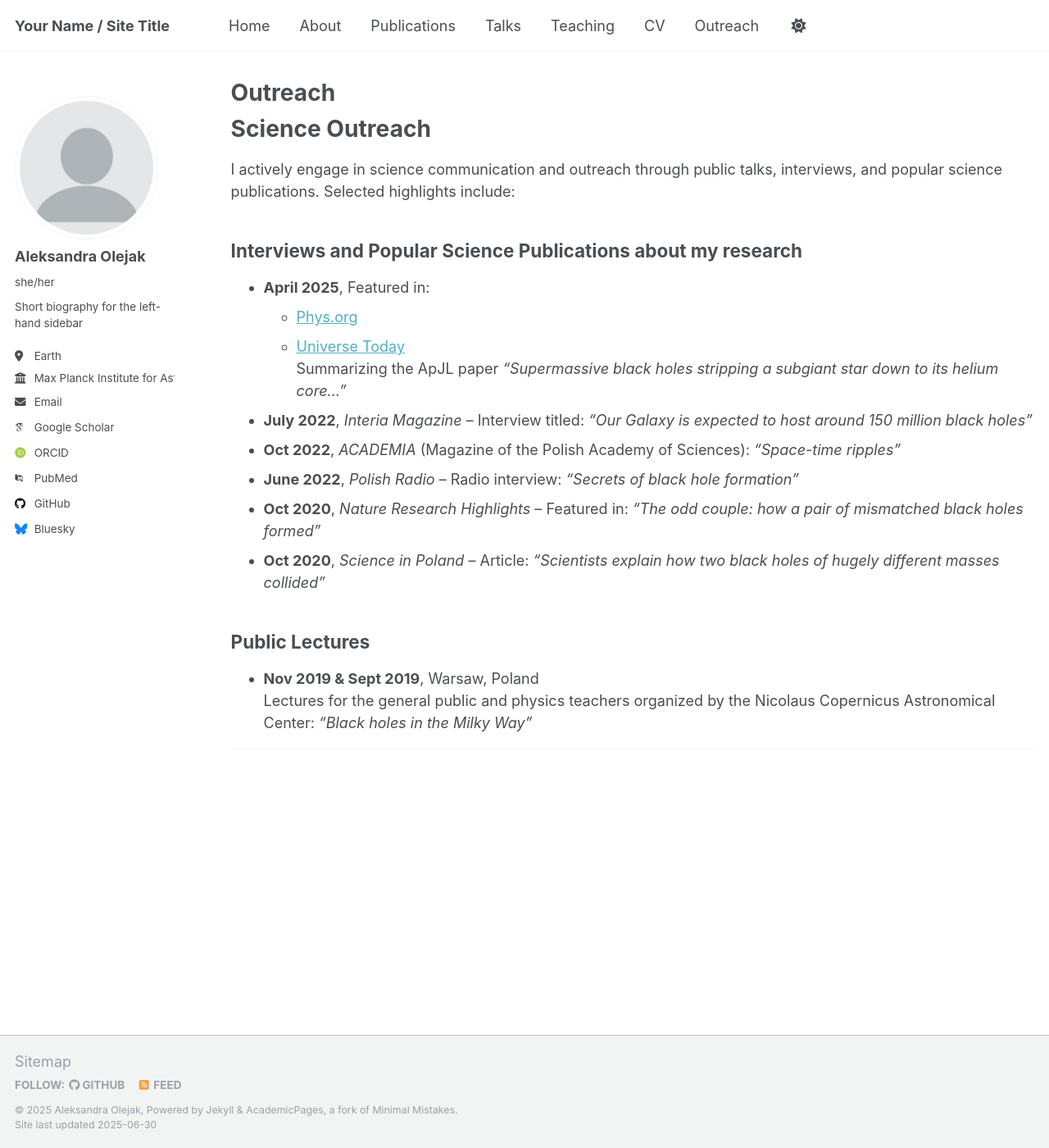
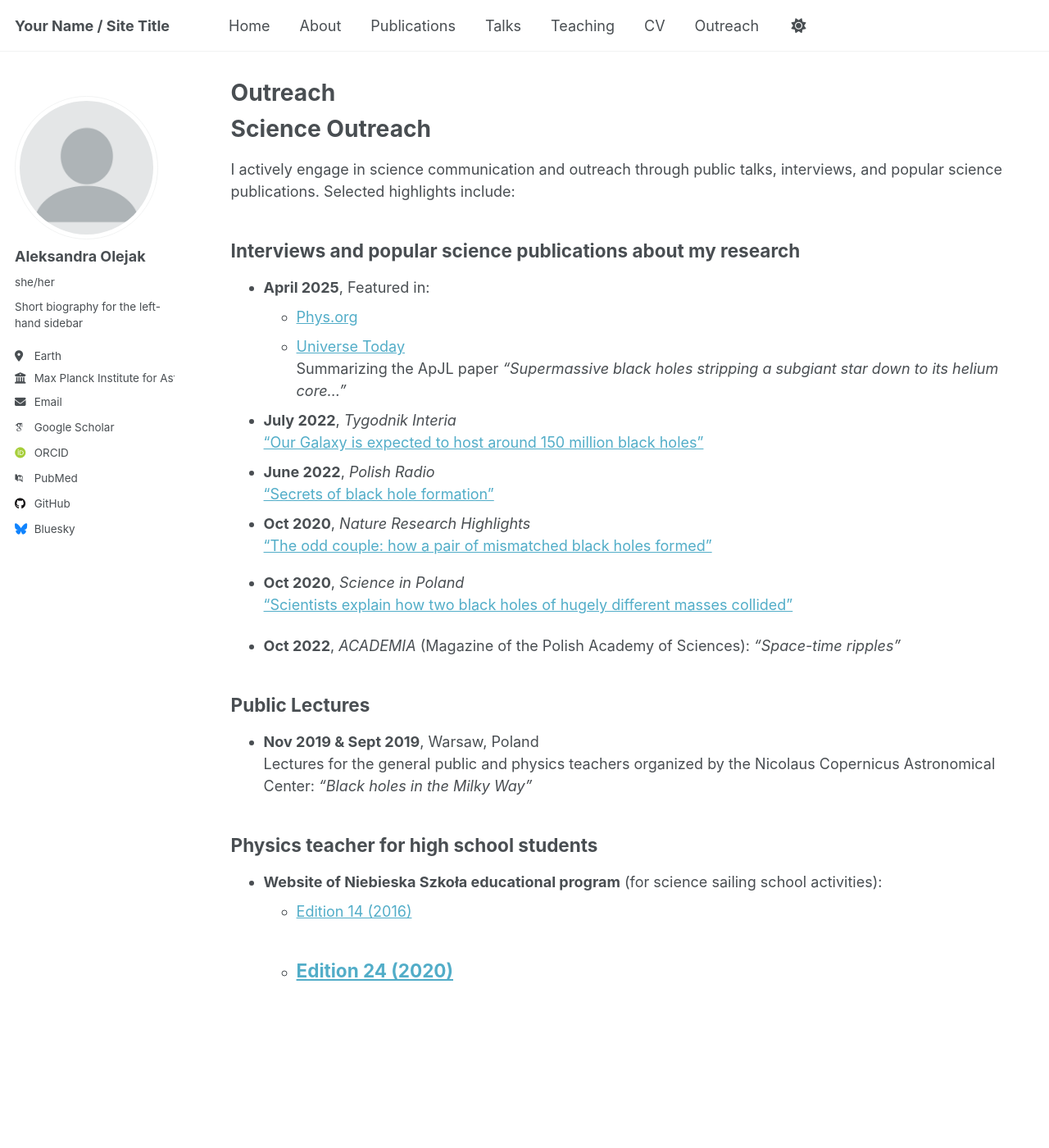
Before and after one commit to aleole/aleole.github.io, a Jekyll site: the page built from _pages/outreach.md, in a window 1280 px wide and 1400 px high. Shown: the whole window at 82% size. Built offline with Jekyll 4.4.1, drawn with Linux system fonts in a browser that asks for light colours; some web fonts are replaced; a script that is not in the unit is left out.

Commit message:
Update outreach.md

```diff
--- a/_pages/outreach.md
+++ b/_pages/outreach.md
@@ -13,21 +13,31 @@ author_profile: true
 I actively engage in science communication and outreach through public talks, interviews, and popular science publications. Selected highlights include:
 
 
-## Interviews and Popular Science Publications about my research
+## Interviews and popular science publications about my research
 
 - **April 2025**, Featured in:
   - [Phys.org](https://phys.org/news/2025-04-supermassive-black-holes-stars-helium.html)
   - [Universe Today](https://www.universetoday.com/articles/supermassive-black-holes-could-strip-stars-down-to-their-helium-cores)
   Summarizing the ApJL paper *"Supermassive black holes stripping a subgiant star down to its helium core..."*
-- **July 2022**, *Interia Magazine* – Interview titled: *"Our Galaxy is expected to host around 150 million black holes"*
+- **July 2022**, *Tygodnik Interia*
+  ["Our Galaxy is expected to host around 150 million black holes"](https://tygodnik.interia.pl/news-bada-czarne-dziury-w-naszej-galaktyce-moze-byc-ich-ok-150-mi,nId,6158562)
+- **June 2022**, *Polish Radio*
+  ["Secrets of black hole formation"](https://jedynka.polskieradio.pl/artykul/2988212,Tajemnice-powstania-czarnych-dziur)
+- **Oct 2020**, *Nature Research Highlights*
+  ["The odd couple: how a pair of mismatched black holes formed"](https://www.nature.com/articles/d41586-020-02792-6)
+- **Oct 2020**, *Science in Poland*
+  ["Scientists explain how two black holes of hugely different masses collided"](https://naukawpolsce.pap.pl/aktualnosci/news%2C84121%2Co-tym-jak-doszlo-do-spotkania-dwoch-odmiennych-czarnych-dziur.html)
+
 - **Oct 2022**, *ACADEMIA* (Magazine of the Polish Academy of Sciences): *"Space-time ripples"*
-- **June 2022**, *Polish Radio* – Radio interview: *"Secrets of black hole formation"*
-- **Oct 2020**, *Nature Research Highlights* – Featured in: *"The odd couple: how a pair of mismatched black holes formed"*
-- **Oct 2020**, *Science in Poland* – Article: *"Scientists explain how two black holes of hugely different masses collided"*
+
 
 ## Public Lectures
 
 - **Nov 2019 & Sept 2019**, Warsaw, Poland
   Lectures for the general public and physics teachers organized by the Nicolaus Copernicus Astronomical Center: *"Black holes in the Milky Way"*
 
+## Physics teacher for high school students
+- **Website of Niebieska Szkoła educational program** (for science sailing school activities):
+  - [Edition 14 (2016)](https://www.niebieskaszkola.pl/rejs,niebieska-szkola-14,81/)
+  - [Edition 24 (2020)](https://www.niebieskaszkola.pl/rejs,niebieska-szkola-24,145/)
 ---
```
